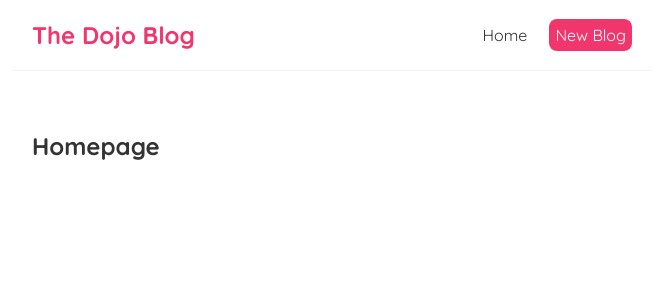
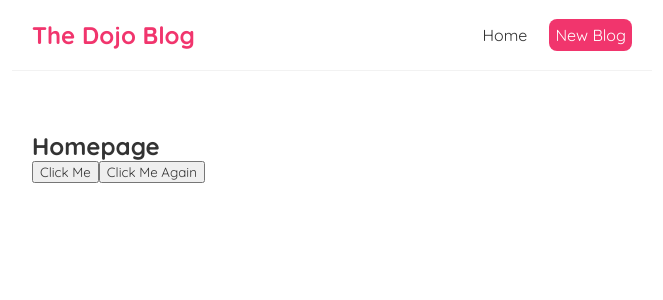
Before and after one commit to TheKid77/REACT-dojo-blog, a React (Create React App) app: page / in a window 1280 px wide. Shown: the top 300 px of the page, without its empty margins (308-971 px from the left). Built offline with nearby package versions, Linux system fonts and the light colour scheme.

Commit message:
click events in console

```diff
--- a/package.json
+++ b/package.json
@@ -34,5 +34,8 @@
       "last 1 firefox version",
       "last 1 safari version"
     ]
+  },
+  "devDependencies": {
+    "@babel/plugin-proposal-private-property-in-object": "^7.21.11"
   }
 }
--- a/src/Home.js
+++ b/src/Home.js
@@ -1,7 +1,20 @@
 const Home = () => {
+
+    const handleClick = (e) => {
+        console.log('Hello Ninjas ', e, e.target);
+    }
+
+    const handleClickAgain = (name, e) => {
+        console.log('Hello ' + name, e);
+    }
+
+
     return (
         <div className="home">
             <h2>Homepage</h2>
+            <button onClick={handleClick}>Click Me</button>
+            <button onClick={(e) => handleClickAgain('The Kid', e)}>Click Me Again</button>
+
         </div>
       );
 }
```
Also changed, not shown: 1 other file (tests, documents, lock files or other folders).
